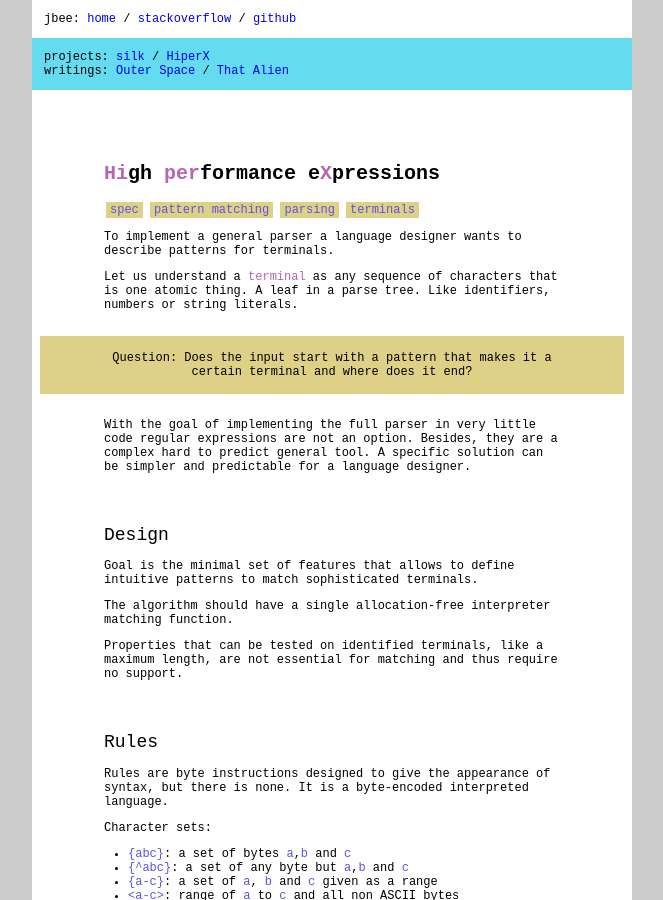
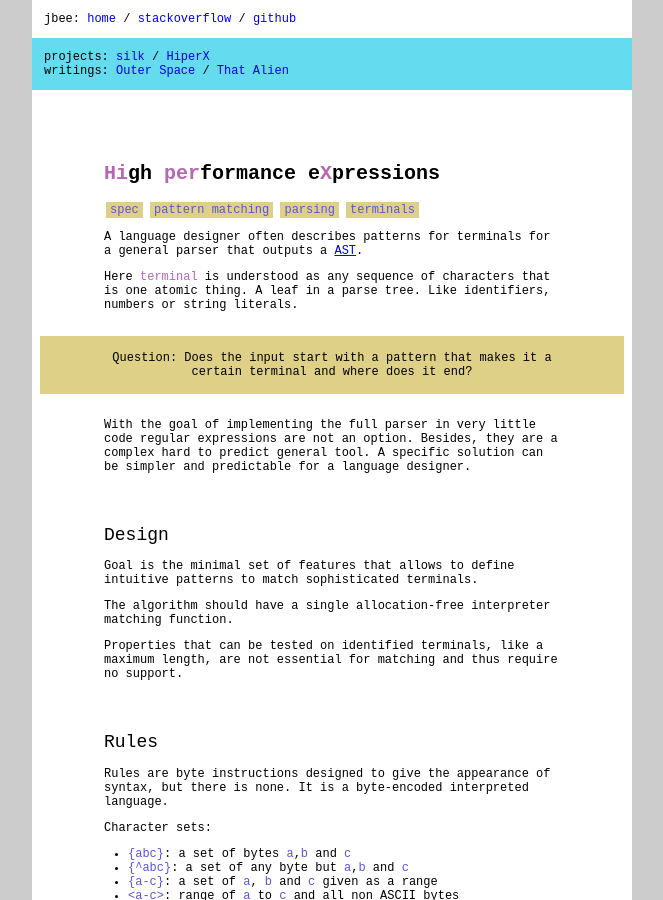
Before and after one commit to jbee/jbee.github.io, a Jekyll site: the page built from hiperx.md, in a window 1280 px wide and 900 px high. Shown: the whole window, without its empty margins (308-971 px from the left). Built offline with Jekyll 4.4.1, drawn with Linux system fonts in a browser that asks for light colours; some web fonts are replaced.

Commit message:
text hiperx

```diff
--- a/hiperx.md
+++ b/hiperx.md
@@ -11,10 +11,10 @@ categories: [project, parsing]
 * parsing
 * terminals
 
-To implement a general parser a language designer
-wants to describe patterns for terminals.
+A language designer often describes patterns for
+terminals for a general parser that outputs a [AST](https://en.wikipedia.org/wiki/Abstract_syntax_tree).
 
-Let us understand a *terminal* as any sequence of
+Here *terminal* is understood as any sequence of
 characters that is one atomic thing.
 A leaf in a parse tree.
 Like identifiers, numbers or string literals.
```
